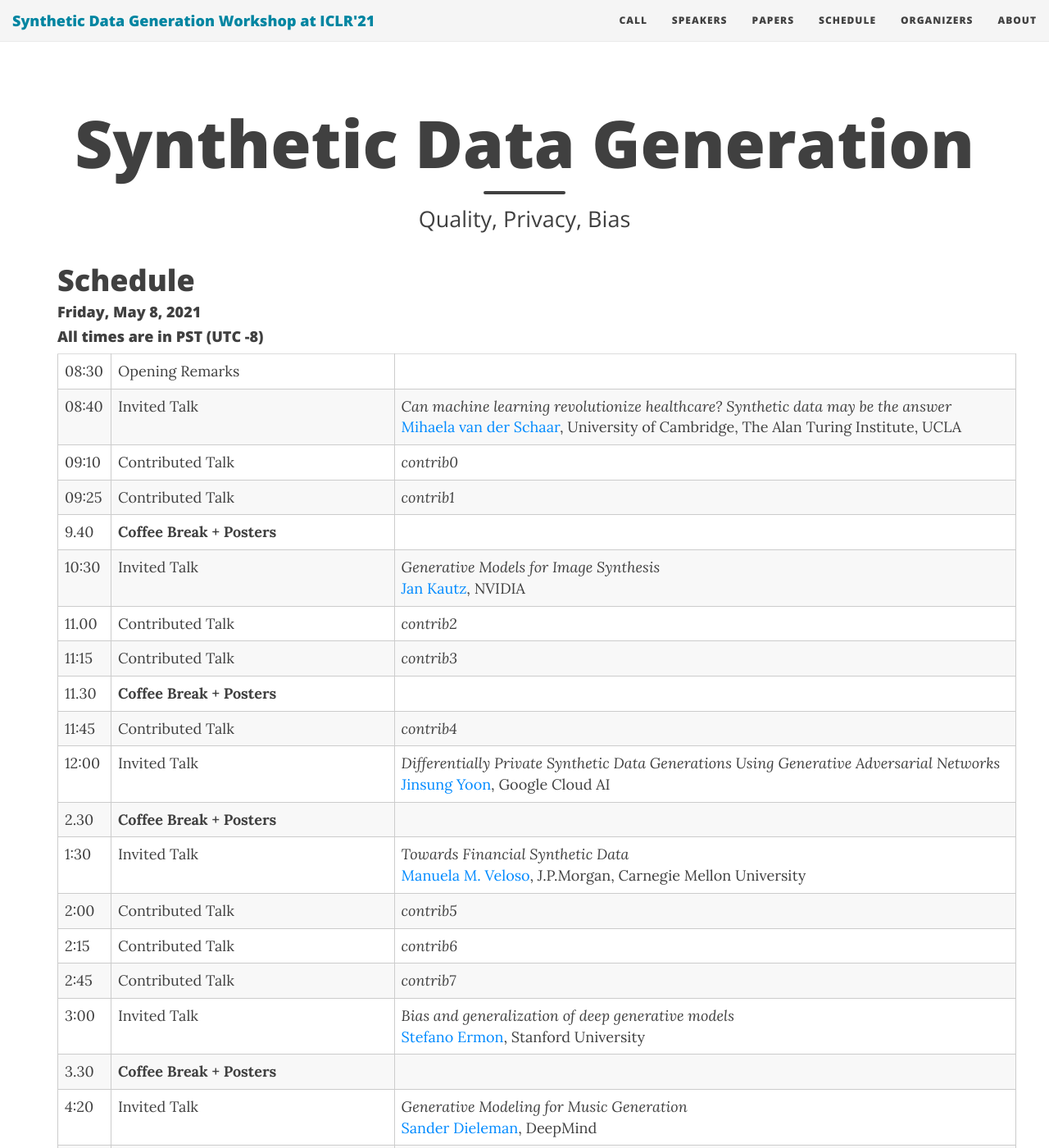
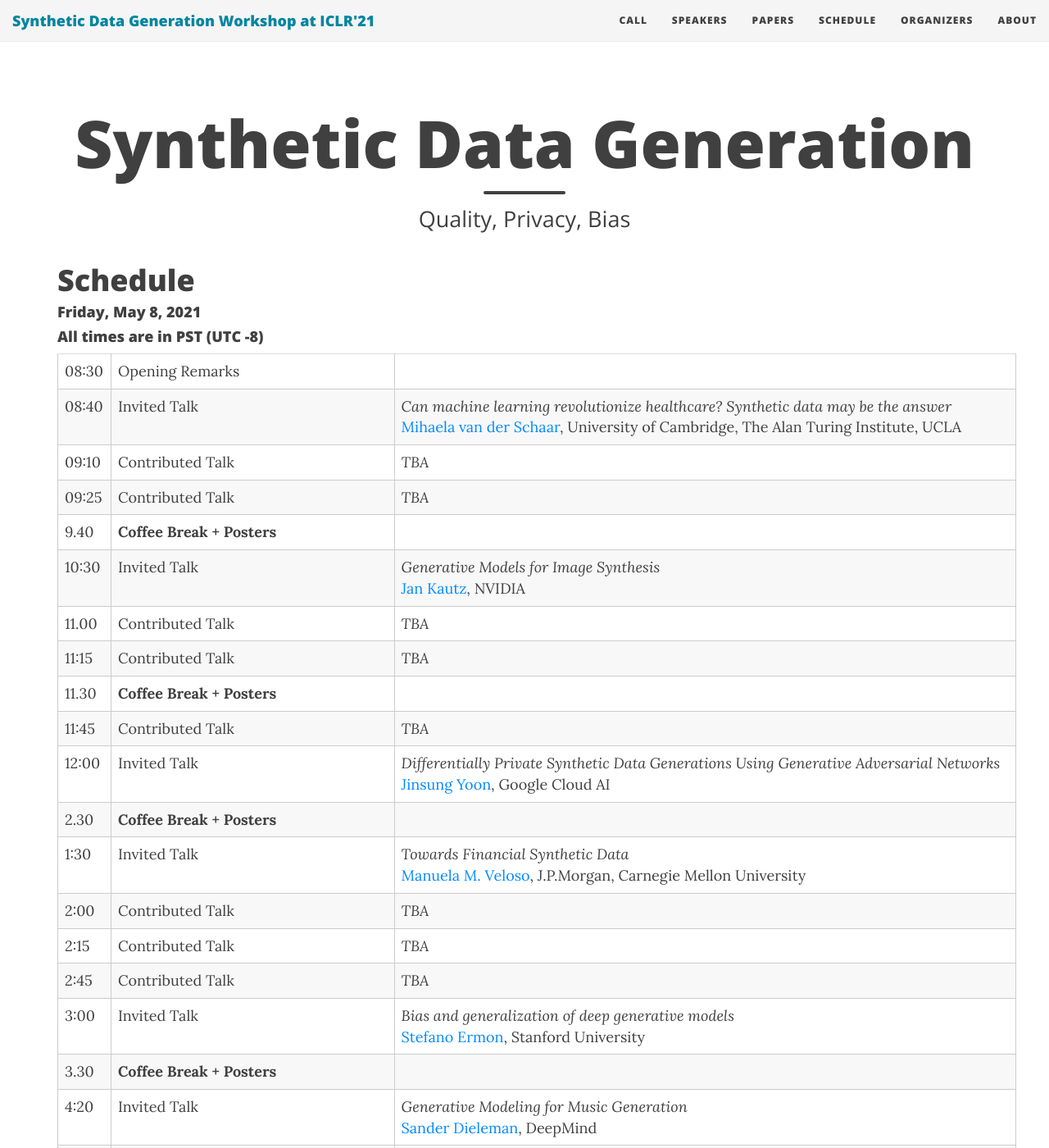
Before and after one commit to sdg-quality-privacy-bias/sdg-quality-privacy-bias.github.io, a Jekyll site: the page built from schedule.md, in a window 1280 px wide and 1400 px high. Shown: the whole window at 82% size. Built offline with Jekyll 4.4.1, drawn with Linux system fonts in a browser that asks for light colours; nearby versions of some CDN libraries.

Commit message:
change contribs to TBA

```diff
--- a/_data/schedule.yml
+++ b/_data/schedule.yml
@@ -9,12 +9,12 @@ Synthetic data may be the answer"
   start: "08:40"
   type: "Invited"
 contrib0:
-  event: "contrib0"
+  event: "TBA"
   title: "TBA"
   start: "09:10"
   type: "Contributed"
 contrib1:
-  event: "contrib1"
+  event: "TBA"
   title: "TBA"
   start: "09:25"
   type: "Contributed"
@@ -28,12 +28,12 @@ Kautz:
   start: "10:30"
   type: "Invited"
 contrib2:
-  event: "contrib2"
+  event: "TBA"
   title: "TBA"
   start: "11.00"
   type: "Contributed"
 contrib3:
-  event: "contrib3"
+  event: "TBA"
   title: "TBA"
   start: "11:15"
   type: "Contributed"
@@ -42,7 +42,7 @@ sess2:
   start: "11.30"
   type: "Session"
 contrib4:
-  event: "contrib4"
+  event: "TBA"
   title: "TBA"
   start: "11:45"
   type: "Contributed"
@@ -62,12 +62,12 @@ Veloso:
   start: "1:30"
   type: "Invited"
 contrib5:
-  event: "contrib5"
+  event: "TBA"
   title: "TBA"
   start: "2:00"
   type: "Contributed"
 contrib6:
-  event: "contrib6"
+  event: "TBA"
   title: "TBA"
   start: "2:15"
   type: "Contributed"
@@ -76,7 +76,7 @@ sess3:
   start: "2.30"
   type: "Session"
 contrib7:
-  event: "contrib7"
+  event: "TBA"
   title: "TBA"
   start: "2:45"
   type: "Contributed"
```
